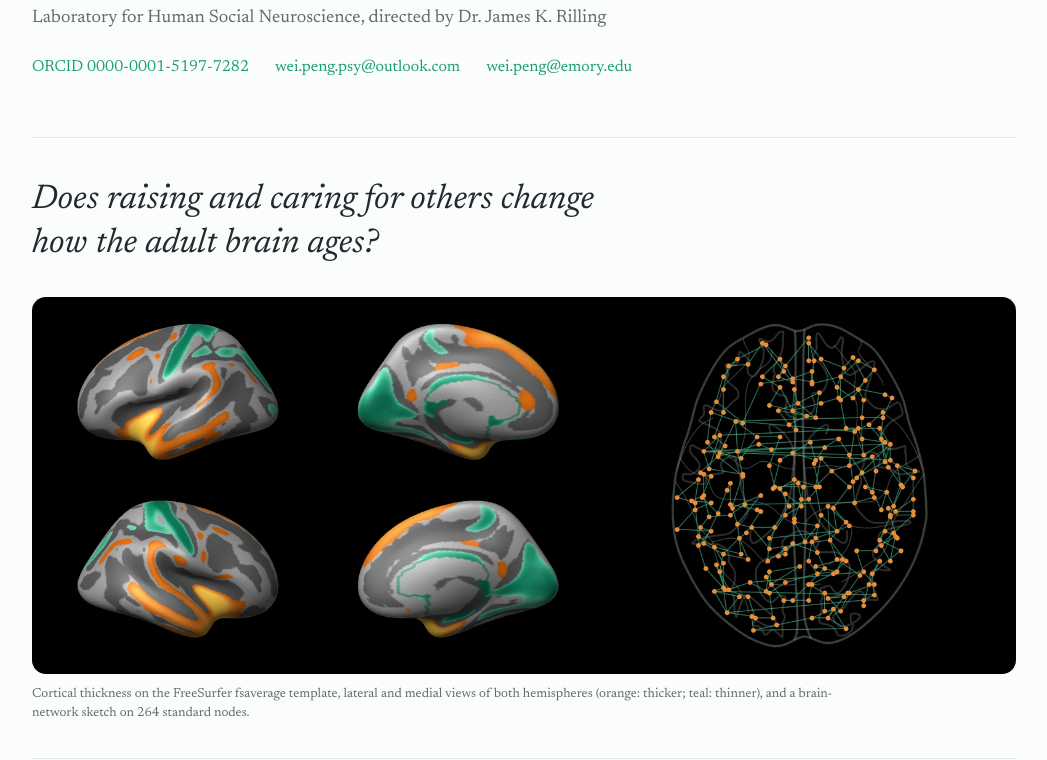
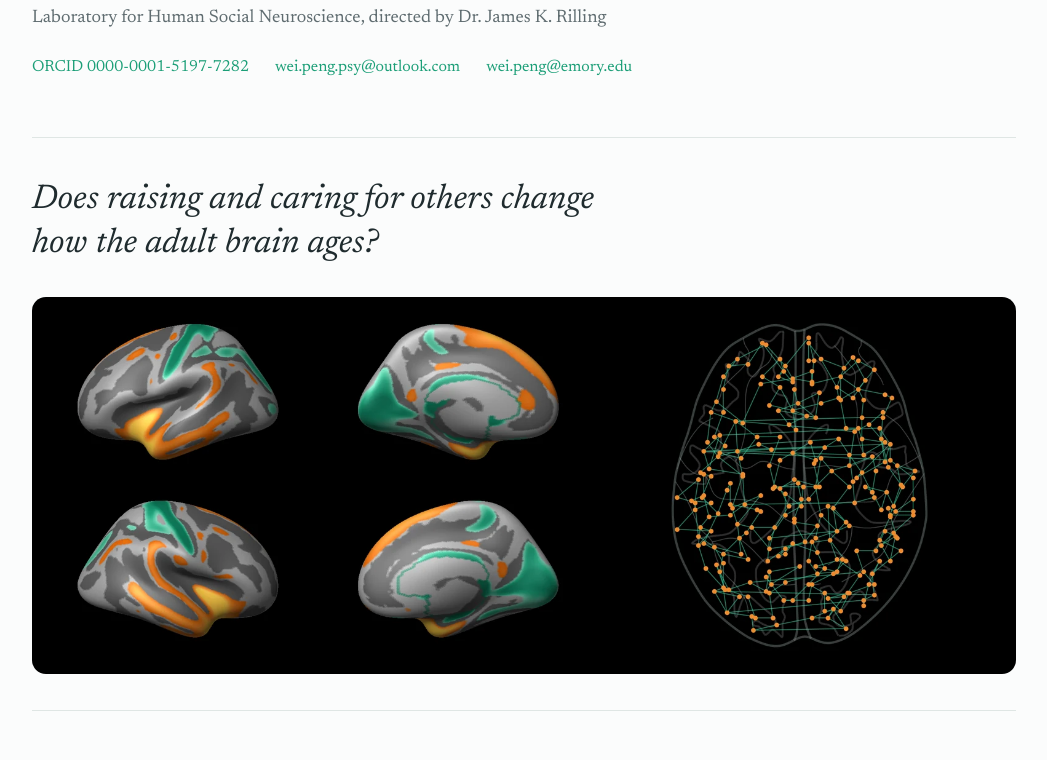
Before and after one commit to weipeng-phi/weipeng-phi.github.io, a plain HTML site: page index.html in a window 1280 px wide. Shown: the part 182-942 px from the top of the page, without its empty margins (116-1163 px from the left). Drawn offline with Linux system fonts and the light colour scheme.

Commit message:
Remove figure caption

```diff
--- a/index.html
+++ b/index.html
@@ -34,7 +34,6 @@ h1{font-size:clamp(2.6rem,6vw,3.6rem);line-height:1.05;font-weight:500;letter-sp
 .question p{margin:0;font-size:clamp(1.55rem,3.2vw,2.15rem);line-height:1.3;font-weight:400;font-style:italic;max-width:30ch}
 .hero-fig{margin:30px 0 0}
 .hero-fig img{display:block;width:100%;height:auto;border-radius:14px;background:#000}
-.hero-fig figcaption{font-size:.82rem;line-height:1.45;color:var(--mute);margin-top:10px;max-width:52rem}
 
 .block{display:grid;grid-template-columns:11rem minmax(0,1fr);gap:0 48px;padding:44px 0 0}
 .block>h2{margin:0;font-size:1.05rem;font-weight:600;line-height:1.7;color:var(--ink)}
@@ -88,7 +87,6 @@ footer{margin-top:72px;padding-top:20px;border-top:1px solid var(--rule);font-si
   <p>Does raising and caring for others change how the adult brain ages?</p>
   <figure class="hero-fig">
     <img src="brain.webp" width="1600" height="613" alt="Inflated cortical surfaces of both hemispheres showing cortical thickness, and a top-down sketch of a brain network">
-    <figcaption>Cortical thickness on the FreeSurfer fsaverage template, lateral and medial views of both hemispheres (orange: thicker; teal: thinner), and a brain-network sketch on 264 standard nodes.</figcaption>
   </figure>
 </section>
 
```
